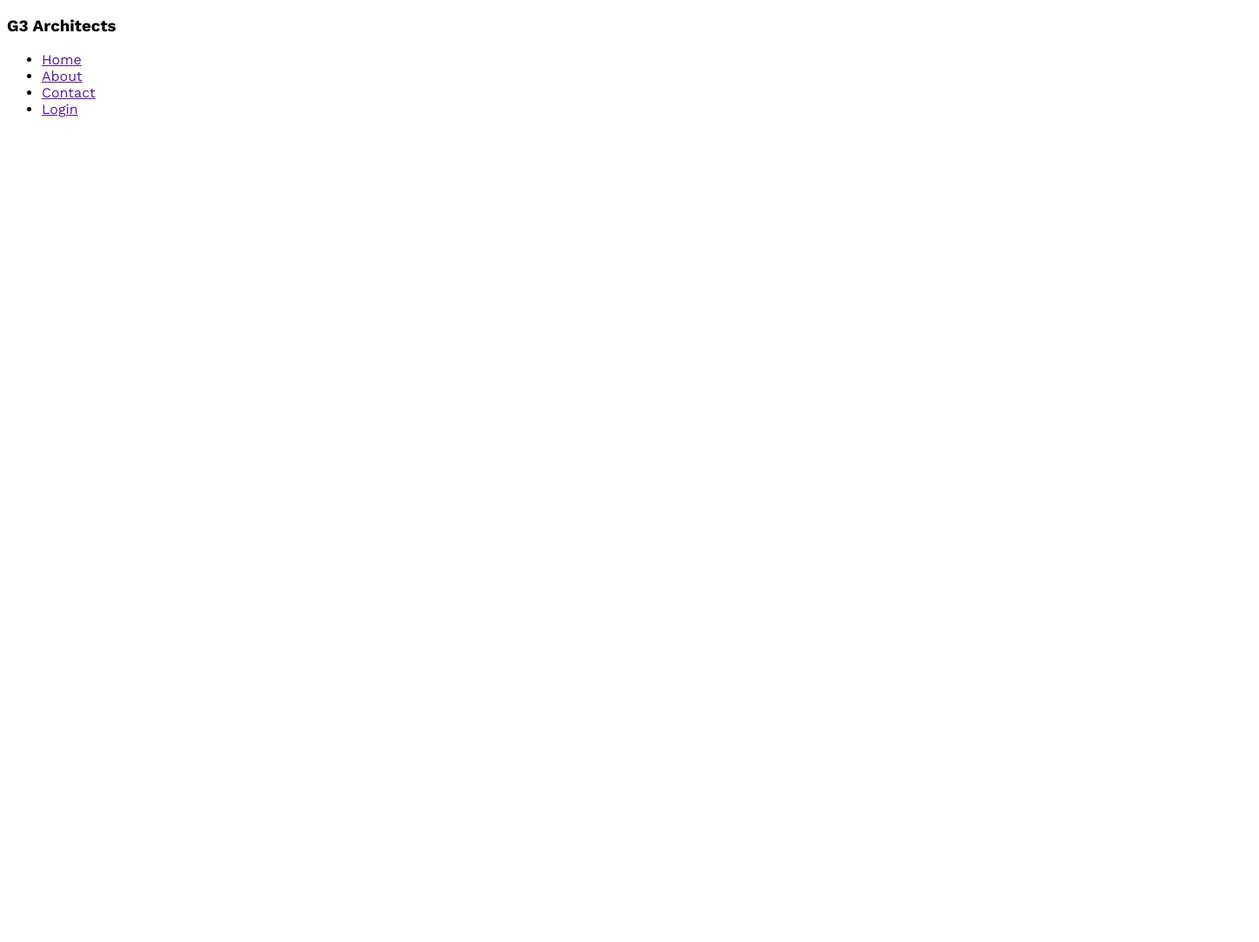
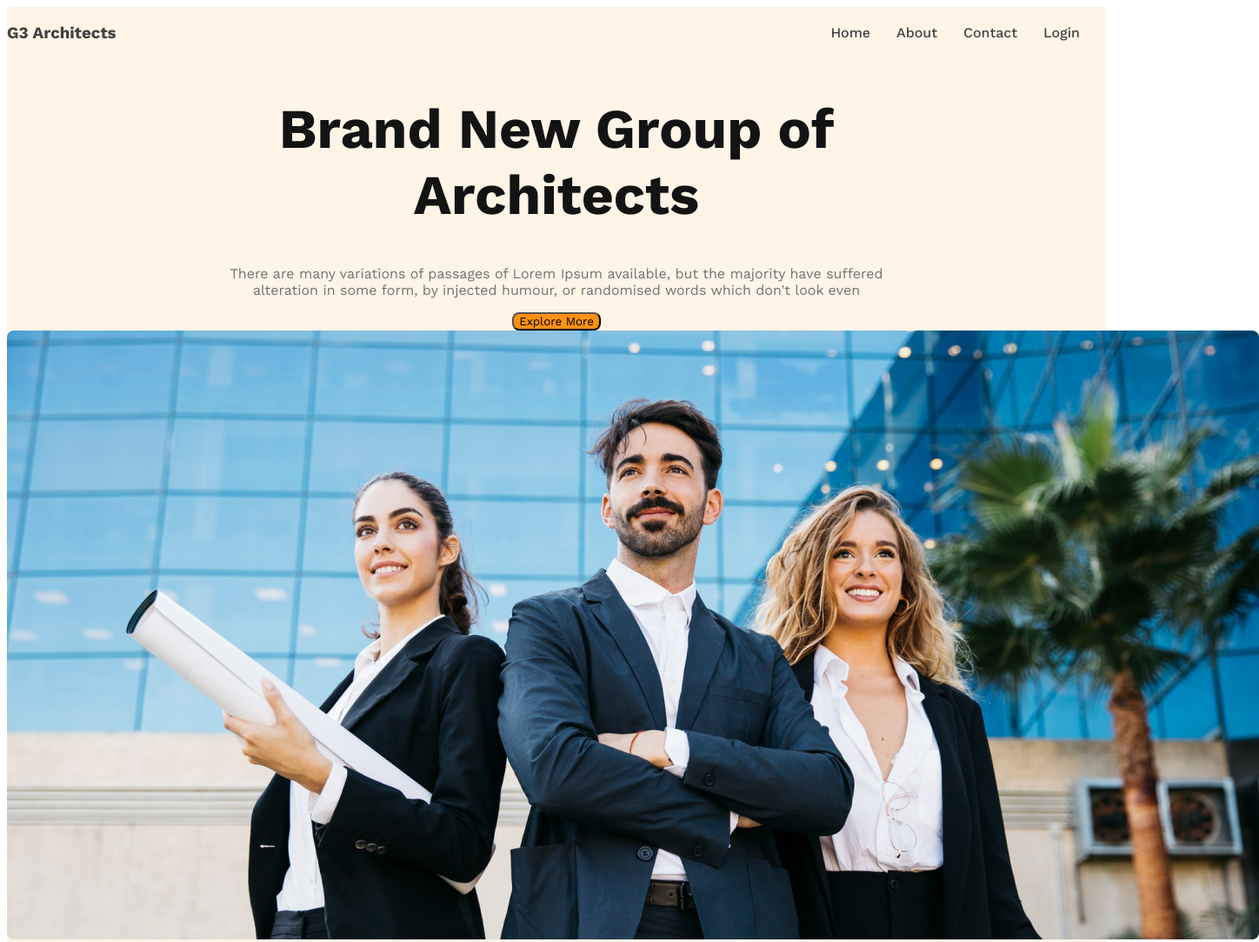
Before and after one commit to Paromesh/g3-architect-website, a plain HTML site: page index.html in a window 1280 px wide. Shown: the top 1083 px of the page at 87% size, 1448 px wide, since content can reach past the window. Before the commit the page ends 800 px from the top, so only its background shows below. Drawn offline with nearby package versions, Linux system fonts and the light colour scheme.

Commit message:
banner content added

```diff
--- a/index.html
+++ b/index.html
@@ -11,7 +11,7 @@
 <body>
     <header>
         <nav>
-            <h3>G3 Architects</h3>
+            <h3 class="nav-title">G3 Architects</h3>
             <ul>
                 <li><a href="">Home</a></li>
                 <li><a href="">About</a></li>
@@ -19,6 +19,16 @@
                 <li><a href="">Login</a></li>
             </ul>
         </nav>
+        <div class="banner">
+            <div class="banner-content">
+                <h1 class="banner-title">Brand New Group of Architects</h1>
+                <p class="banner-description">There are many variations of passages of Lorem Ipsum available, but the
+                    majority have suffered alteration in some form, by injected humour, or randomised words which don't
+                    look even</p>
+                <button class="btn-primary">Explore More</button>
+            </div>
+            <img src="images/banner.png" alt="">
+        </div>
     </header>
     <main>
 
--- a/styles/architect.css
+++ b/styles/architect.css
@@ -1,8 +1,55 @@
 /* work sans font from google fonts */
 @import url('https://fonts.googleapis.com/css2?family=Lato:wght@700&family=Open+Sans:ital,wght@0,700;0,800;1,800&family=Work+Sans:wght@400;500;600;700;800&display=swap');
-
+/* shared style */
 * {
     font-family: 'Lato', sans-serif;
     font-family: 'Open Sans', sans-serif;
     font-family: 'Work Sans', sans-serif;
 }
+.btn-primary{
+    background-color: #FF900E;
+    border-radius: 8px;
+}
+/* header styles */
+header{
+    background: rgba(255, 144, 14, 0.10);
+    padding: 50px, 240px;
+}
+nav{
+    display: flex;
+    justify-content: space-between;
+    align-items: center;
+}
+nav > ul{
+    display: flex;
+}
+.nav-title{
+    font-size: 2.8rm;
+    font-weight: 700;
+    color: rgba(66, 66, 66, 1);
+    align-items: center;
+}
+nav li{
+    list-style: none;
+    margin-right: 30px;
+    font-weight: 500;
+    font-size: 1em;
+}
+nav li a{
+    text-decoration: none;
+    color: rgba(66, 66, 66, 1);
+}
+/* banner styles */
+.banner-content{
+    max-width: 800px;
+    text-align: center;
+    margin: 0 auto;
+}
+.banner-title{
+    font-size: 4rem;
+    font-weight: 700;
+    color: #131313;
+}
+.banner-description{
+    color: #727272;
+}
```
